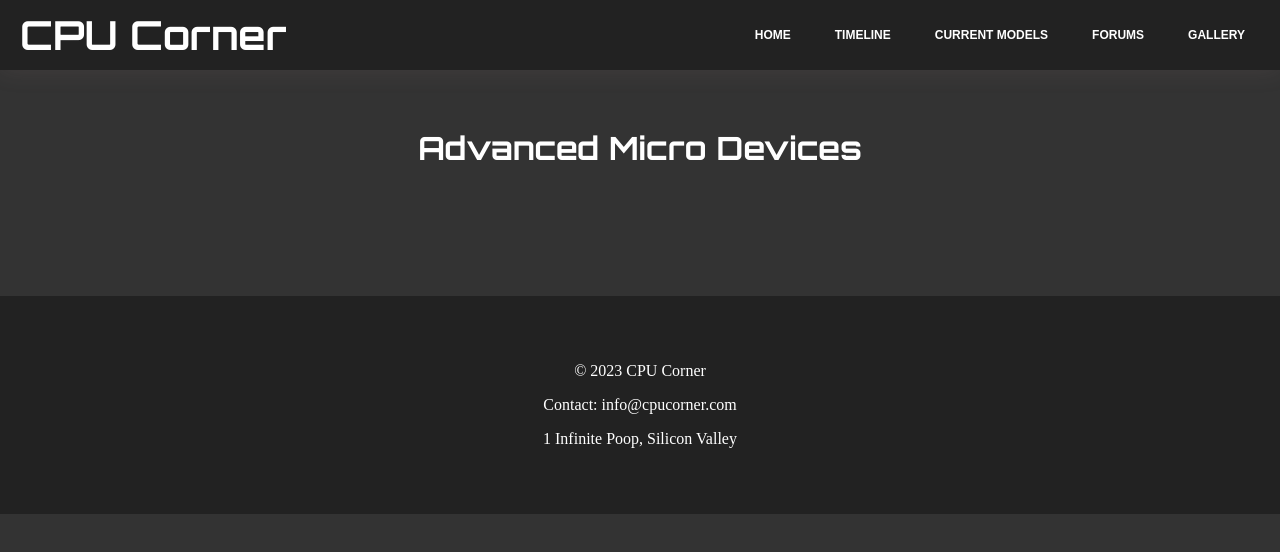
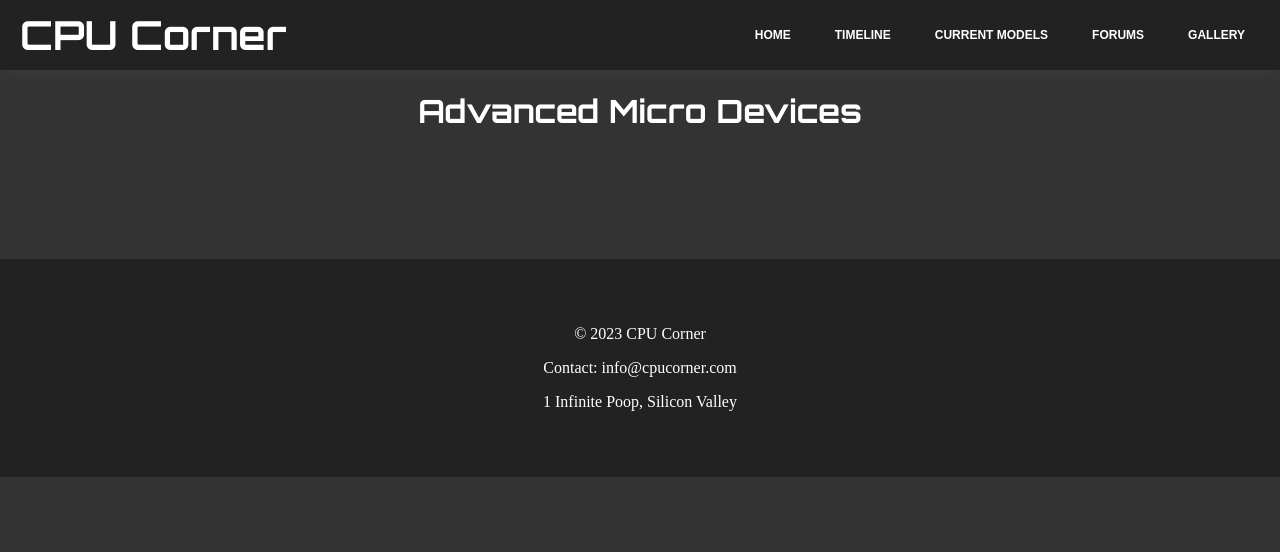
Before and after one commit to MaysonYancey/MaysonYancey.github.io, a plain HTML site: page amd.html in a window 1280 px wide. Drawn offline with Linux system fonts and the light colour scheme.

Commit message:
update to css

```diff
--- a/styles.css
+++ b/styles.css
@@ -5,7 +5,6 @@ body {
 }
 
 #menubar {
-  position: fixed;
   top: 0;
   display: flex;
   justify-content: space-between;
@@ -126,7 +125,6 @@ h1 {
   font-weight: bold;
   color: #FFFFFF;
   text-align: center;
-  margin-top: 10%;
 }
 
 .cpu-month h2 {
```
